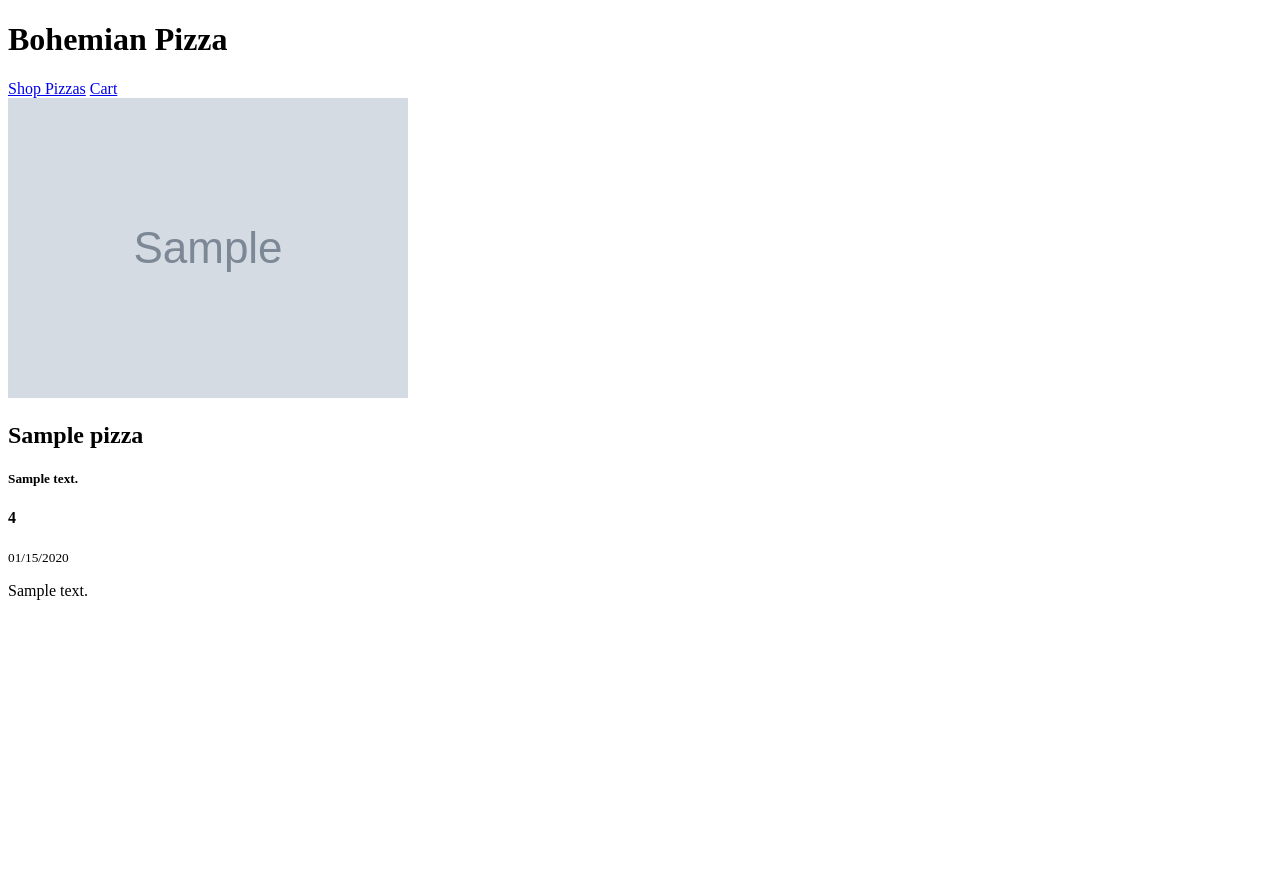
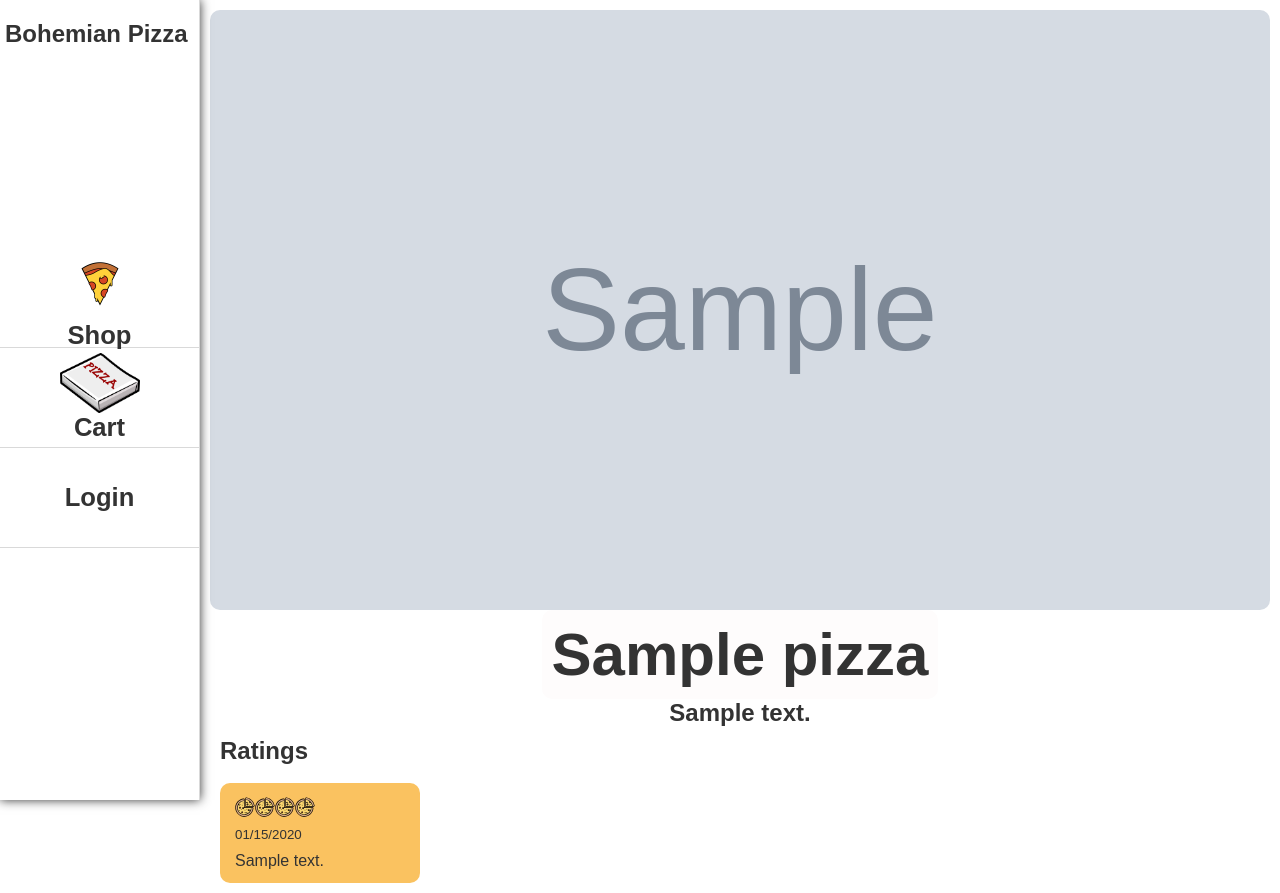
Before and after one commit to TannerYork/Bohemian-Pizza, a Flask app: page /pizzas/1 in a window 1280 px wide. Before the commit the page ends 600 px from the top, so only its background shows below. Run offline with Flask 2, Linux system fonts and the light colour scheme; grey boxes marked "Sample" are stand-in pictures; a database or web service that is not in the repository returns one stand-in record (values such as "Sample title").

Commit message:
Add styling to html

```diff
--- a/app.py
+++ b/app.py
@@ -19,14 +19,9 @@ app.secret_key = os.environ.get('SECRET_KEY')
 def pizzas_index():
     '''Renders the landing page'''
     if 'user' in session:
-        return render_template('index.html', user=session['user'])
+        return render_template('pizzas_shop.html', pizzas=pizzas.find({}), user=session['user'])
     elif 'anonymous-cart' not in session:
         session['anonymous-cart'] = {}
-    return render_template('index.html')
-
-@app.route('/shop')
-def pizzas_shop():
-    '''Renders the shop page with avalable pizzas from mongodb database'''
     return render_template('pizzas_shop.html', pizzas=pizzas.find({}))
 
 @app.route('/cart')
@@ -54,7 +49,7 @@ def pizzas_add():
             carts.update_one({'_id': user_id}, {'$inc': {pizza_id: quantity}})
         else:
             carts.update_one({'_id': user_id}, {'$set': {pizza_id: quantity}})
-    return redirect(url_for('pizzas_shop'))
+    return redirect(url_for('pizzas_index'))
 
 @app.route('/update_cart', methods=['POST'])
 def pizzas_update_cart():
@@ -94,7 +89,7 @@ def user_login():
         return redirect(url_for('pizzas_index'))
     return render_template('pizzas_login.html', error=True)
 
-@app.route('/user-logout', methods=["POST"])
+@app.route('/user-logout')
 def user_logout():
     '''Logout user'''
     if 'user' in session: del session['user']
--- /dev/null
+++ b/static/IndexPage.css
@@ -0,0 +1,10 @@
+.index-drone-image {
+    width: 400px;
+    height: 400px;
+    transform: rotate(-20deg);
+}
+
+.index-pizza-image {
+    width: 100px;
+    height: 100px;
+}
--- /dev/null
+++ b/static/Nav.css
@@ -0,0 +1,65 @@
+.sidebar-nav {
+    background-color: rgb(255, 255, 255);
+    border-right: 1px solid #d9d9d9;
+    box-shadow: 0px 0px 10px;
+    position: fixed;
+    bottom: 0;
+    width: 200px;
+    height: 100vh;
+    z-index: 9999;
+    background-size: cover;
+}
+
+.nav-top {
+    width: 100%;
+    margin-top: 20px;
+    margin-left: 5px;
+    position: relative;
+    top: 0;
+}
+
+.nav-middle {
+    width: 100%;
+    position: relative;
+    top: 25%;
+}
+
+.nav-item {
+    background-color: #ffffff;
+    border-bottom: 1px solid #d9d9d9;
+    height: 100px;
+    display: flex;
+    justify-content: center;
+    align-items: center
+}
+
+.nav-item a {
+    width: 100%;
+    height: 100%;
+    color: #333;
+    text-decoration: none;
+    font-size: 2vw;
+
+    display: flex;
+    flex-direction: column;
+    align-items: center;
+    justify-content: center;
+}
+
+.nav-item:hover {
+    background-color: #f2f1f1;
+}
+
+.nav-item a img {
+    height: 80px;
+    width: 100px;
+}
+
+.nav-item a img.small {
+    height: 60px;
+    width: 80px;
+}
+
+.nav-item a h4 {
+    text-align: center;
+}
--- /dev/null
+++ b/static/PizzaShow.css
@@ -0,0 +1,87 @@
+.pizza_show {
+    height: 100%;
+
+    display: flex;
+    flex-direction: column;
+    align-items: center;
+}
+
+.pizza_show img {
+    width: 100%;
+    height: 600px;
+    border-radius: 10px;
+}
+
+.pizza_show h1 {
+    background-color: rgb(254, 252, 252);
+    border-radius: 10px;
+    padding: 10px;
+    font-size: 60px;
+}
+
+.pizza_show form {
+    display: flex;
+    flex-direction: row;
+}
+
+.pizza_show form .form-row{
+    width: 200px;
+    height: 75px;
+    margin-right: 10px;
+}
+
+.pizza_show form .form-row-buttons {
+    display: flex;
+    flex-direction: row;
+    justify-content: space-around
+}
+
+.pizza_show form .form-row-buttons a {
+    text-decoration: none;
+    padding: 10px;
+    margin-top: 25px;
+    background-color: #7adee9;
+    border-radius: 10px;
+    color: #333;
+
+    display: flex;
+    justify-content: center;
+    align-items: center;
+}
+
+.pizza_show form button {
+    width: 75px;
+    margin-top: 25px;
+}
+
+.pizza_ratings {
+    width: 100%;
+    padding: 10px;
+}
+
+.pizza_comment {
+    background-color: #fac260;
+    border-radius: 10px;
+    width: 200px;
+    height: 100px;
+    padding: 10px;
+
+    display: flex;
+    flex-direction: column;
+    justify-content: center;
+}
+
+.pizza_comment * {
+    padding: 5px;
+}
+
+.pizza_rating_amount {
+    display: flex;
+}
+
+.pizza_rating {
+    background-image: url('/static/images/bake-bread-fast-food-pizza.svg');
+    background-size: 100%;
+    width: 20px;
+    height: 20px;
+}
--- /dev/null
+++ b/static/styles.css
@@ -0,0 +1,43 @@
+@import url('/static/Nav.css');
+@import url('/static/IndexPage.css');
+@import url('/static/PizzaItem.css');
+@import url('/static/PizzaShow.css');
+@import url('/static/Form.css');
+
+* {
+    margin: 0;
+    padding: 0;
+    box-sizing: border-box;
+}
+
+html {
+    height: 100%;
+}
+
+body {
+    height: 100%;
+    background-size: 100%;
+    background-repeat: no-repeat;
+    color: #333;
+    font-family: Arial, Helvetica, sans-serif;
+}
+
+.page {
+    padding: 10px;
+    margin-left: 200px;
+    height: 100%;
+}
+
+.page header {
+    width: 100%;
+    height: 100px;
+    padding: 10px;
+
+    display: flex;
+    align-items: center;
+    justify-content: center;
+}
+
+.page header h1 {
+    font-size: 50px;
+}
--- a/templates/base.html
+++ b/templates/base.html
@@ -3,13 +3,41 @@
     <head>
         <title>Bohemian Pizza</title>
         <meta name="viewport" content="width=device-width, initial-scale=1.0">
+        <link rel="stylesheet" href="{{ url_for('static', filename='styles.css') }}">
     </head>
     <body>
-        <div class="nav">
-            <h1 class="logo">Bohemian Pizza</h1>
-            <a href="/shop">Shop Pizzas</a>
-            <a href="/cart">Cart</a>
+        <header class="sidebar-nav">
+            <div class="nav-top">
+                <a class="logo">
+                    <h2 class="logo">Bohemian Pizza</h2>
+                </a>
+            </div>
+            <div class=nav-middle>
+                <div class="nav-item">
+                    <a href="/" title="Shop">
+                        <img src="/static/images/pizza-dribbble-icon.png">
+                        <h4>Shop</h4>
+                    </a>
+                </div>
+                <div class="nav-item">
+                    <a href="/cart" title="Cart">
+                        <img class="small" src="/static/images/pizza-box-clipart.jpg">
+                        <h4>Cart</h4>
+                    </a>
+                </div>
+                {% if user %}
+                    <div class="nav-item">
+                         <a href="/user-logout"><h4>Logout</h4></a>
+                    </div>
+                {% else %}
+                    <div class="nav-item">
+                        <a href="/login"><h4>Login</h4></a>
+                    </div>
+                {% endif %}
+            </div>
+        </header>
+        <div class="page">
+            {% block content %}{% endblock %}
         </div>
-        {% block content %}{% endblock %}
     </body>
 </html>
--- a/templates/pizzas_show.html
+++ b/templates/pizzas_show.html
@@ -1,9 +1,9 @@
 {% extends 'base.html' %}
 {% block content %}
-    <div class="pizzas_show">
+    <div class="pizza_show">
         <img src="{{pizza['image_url']}}">
-        <h2>{{pizza['name']}}</h2>
-        <h5>{{pizza['details']}}</h5>
+        <h1>{{pizza['name']}}</h1>
+        <h2>{{pizza['details']}}</h2>
         {% if user and comment %}
             <div class="user_comment">
                 <form method="POST" action="/update-comment/{{pizza['_id']}}">
@@ -13,13 +13,13 @@
                     </div>
                     <div class="form-row">
                         <label>Details</label>
-                    <textarea name="details">{{comment['details']}}</textarea>
+                        <input type="text" name="details"></input>
                     </div>
-                <div class="form-row buttons">
+                    <div class="form-row form-row-buttons">
                         <button type="submit">Update</button>
+                        <a href="/delete-comment/{{pizza['_id']}}">Delete</a>
                     </div>
                 </form>
-           <a href="/delete-comment/{{pizza['_id']}}">Delete</a>
             </div>
         {% elif user %}
             <form method="POST" action="/add-comment/{{pizza['_id']}}">
@@ -29,19 +29,28 @@
                 </div>
                 <div class="form-row">
                     <label>Details</label>
-                    <textarea name="details"></textarea>
+                    <input type="text" name="details"></input>
                 </div>
-                <div class="form-row buttons">
+                <div class="form-row">
+                    <label></label>
                     <button type="submit">Enter</button>
                 </div>
             </form>
         {% endif %}
+        <div class="pizza_ratings">
+            <h2>Ratings</h2><br>
             {% for comment in comments %}
-            <div class="comment">
-                <h4>{{comment.rating}}</h4>
+                {% set rating=comment['rating'] | int %}
+                <div class="pizza_comment">
+                    <div class="pizza_rating_amount">
+                        {% for index in range(0, rating) %}
+                            <div class="pizza_rating"></div>
+                        {% endfor %}
+                    </div>
                     <small>{{comment.timestamp.strftime('%m/%d/%Y')}}</small>
                     <p>{{comment.details}}</p>
                 </div>
             {% endfor %}
         </div>
+    </div>
 {% endblock %}
```
Also changed, not shown: static/Form.css (added, +67 -0 lines), static/PizzaItem.css (added, +62 -0 lines), templates/index.html (deleted, +0 -11 lines), templates/partials/pizza_item.html (added, +14 -0 lines), templates/pizzas_cart.html (+16 -5 lines), templates/pizzas_login.html (+12 -8 lines), templates/pizzas_registure.html (+8 -6 lines), templates/pizzas_shop.html (+1 -11 lines), static/images/bake-bread-fast-food-pizza.svg (added), static/images/pizza-box-clipart.jpg (added), static/images/pizza-dribbble-icon.png (added). Lines whose indentation alone changed are shown as unchanged.
